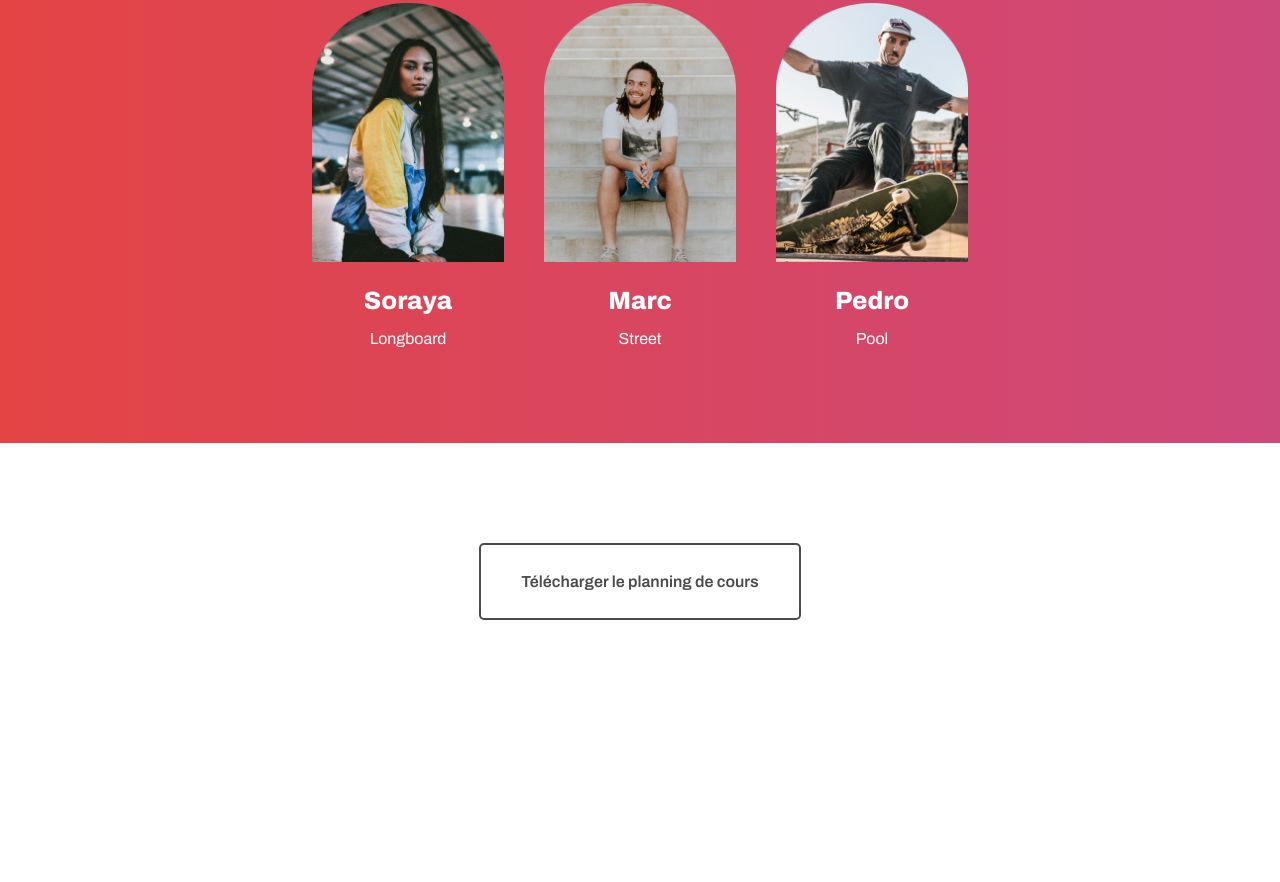
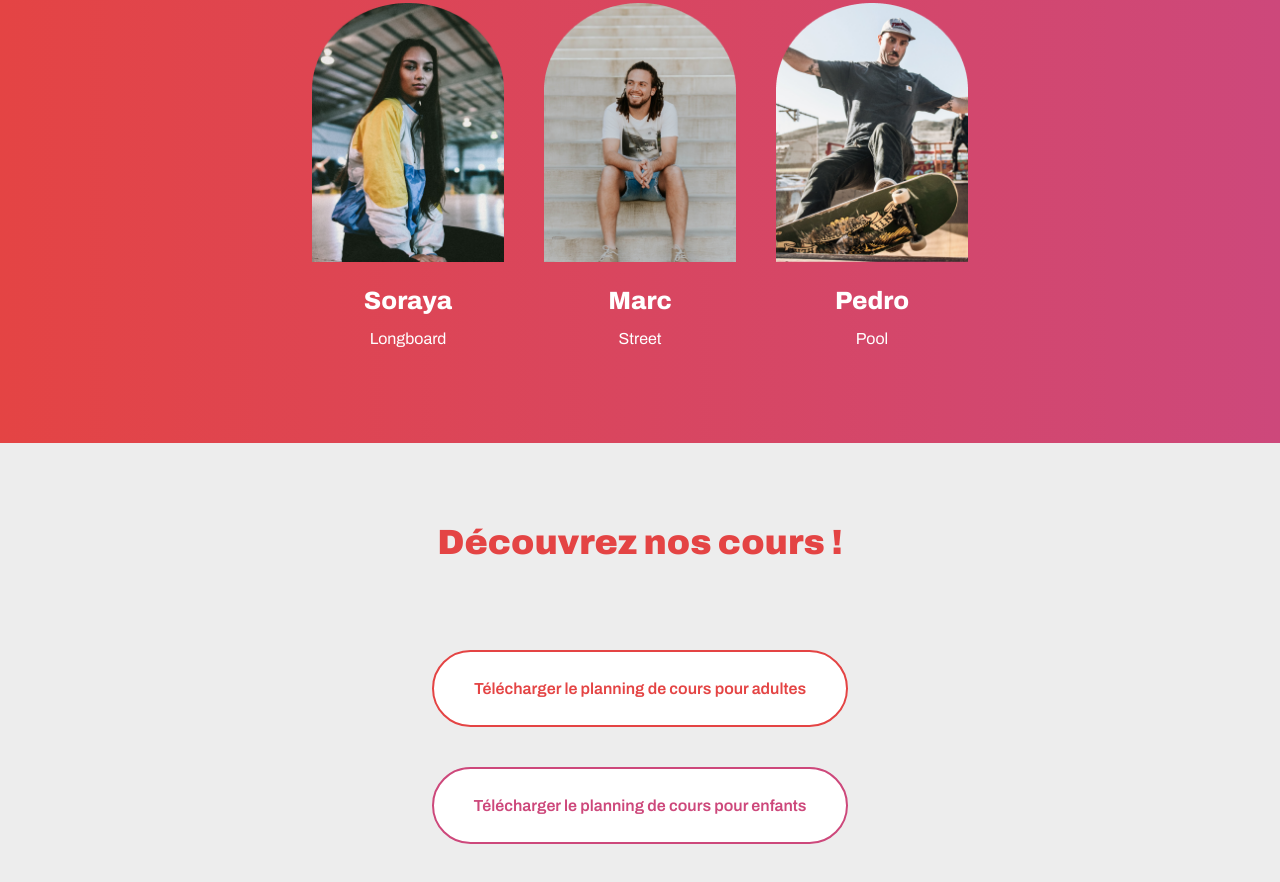
Before and after one commit to LB-Squishy/P2-Site-Riding-Cities, a plain HTML site: page index.html in a window 1280 px wide. Shown: the part 1517-2399 px from the top of the page. Before the commit the page ends 2237 px from the top, so only its background shows below. Drawn offline with Linux system fonts and the light colour scheme.

Commit message:
Section "Découvrez nos cours!"

```diff
--- a/index.html
+++ b/index.html
@@ -16,7 +16,7 @@
         <div class="container">
             <header>
                 <img
-                    src="images/header.png"
+                    src="./images/header.png"
                     alt="skateboard sur un sol goudronné"
                 />
                 <div class="headerTextContent">
@@ -93,13 +93,20 @@
                         </article>
                     </div>
                 </section>
-                <section>
-                    <div class="directionRow">
+                <section class="sectionLightGreyBackground">
+                    <h2>Découvrez nos cours !</h2>
+                    <div class="directionColumn">
                         <a
-                            class="button buttonDrakGreyColor"
-                            href="documents/planning"
+                            class="button buttonMainColor buttonRounded buttonHighlight"
+                            href="./documents/planning-adultes.pdf"
                         >
-                            Télécharger le planning de cours
+                            Télécharger le planning de cours pour adultes
+                        </a>
+                        <a
+                            class="button buttonSecondColor buttonRounded buttonHighlight"
+                            href="./documents/planning-enfants.pdf"
+                        >
+                            Télécharger le planning de cours pour enfants
                         </a>
                     </div>
                 </section>
```
